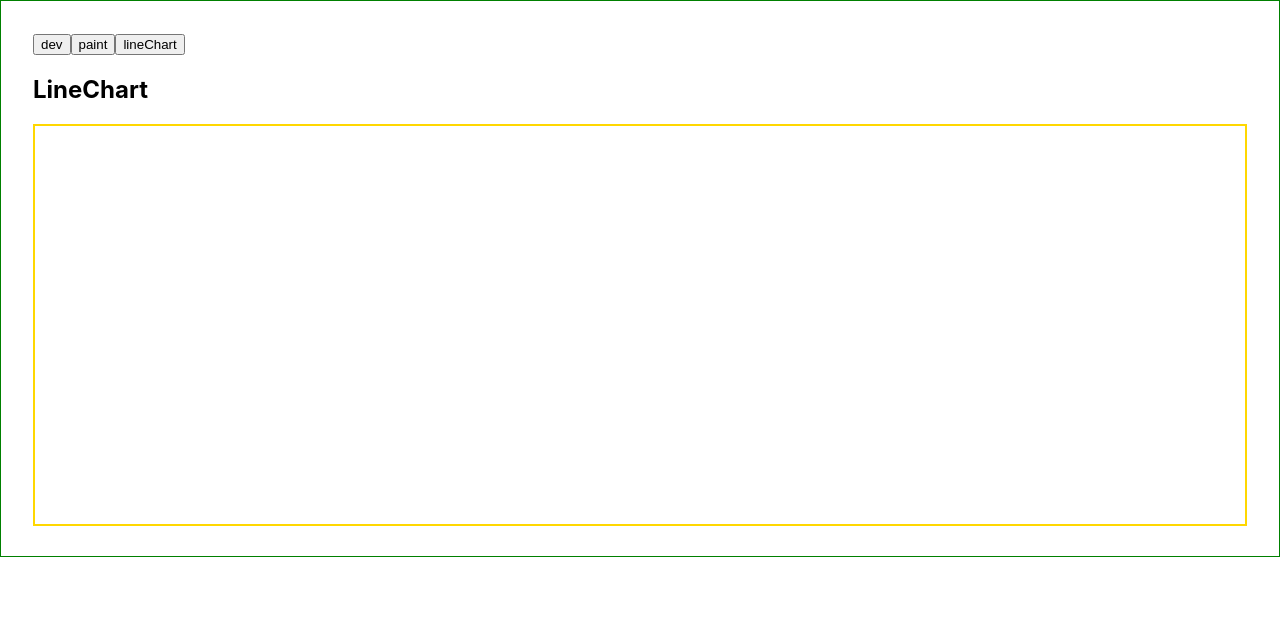
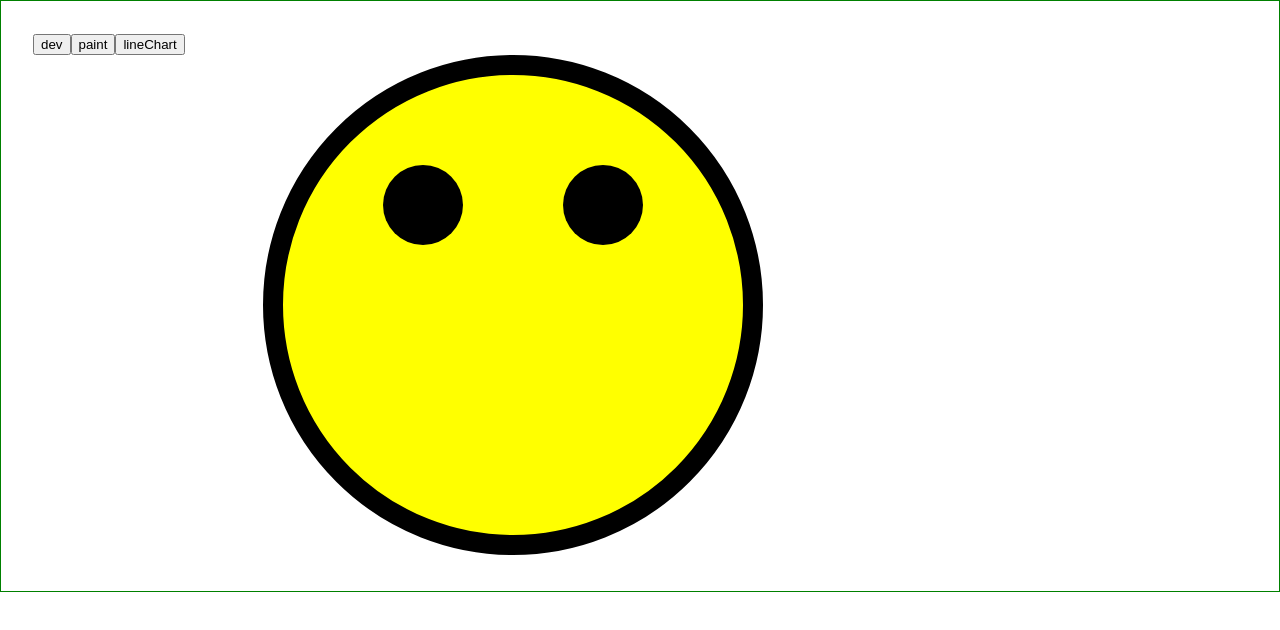
Before and after one commit to seung-ik/d3_pr, a React (Create React App) app: page /lineChart in a window 1280 px wide. Shown: the top 630 px of the page. Built offline with nearby package versions, Linux system fonts and the light colour scheme.

Commit message:
draw arc shape

```diff
--- a/src/components/LineChart.tsx
+++ b/src/components/LineChart.tsx
@@ -1,7 +1,8 @@
-import React, { useEffect, useRef, useState } from 'react'
+import React, { useEffect, useRef, useState } from 'react';
 import styled from 'styled-components';
 import * as d3 from 'd3';
 import { LineData } from '../mock/lineData';
+import { arc } from 'd3';
 
 const Chart = styled('div')<{ height: number }>`
   width: 100%;
@@ -11,41 +12,39 @@ const Chart = styled('div')<{ height: number }>`
 interface Props {
   height: number;
   values: any;
-};
+}
 
-const LineChart: React.FC<Props> = ({ height, values }) => {
-  const divRef = useRef<HTMLDivElement>(null);
-  const [graphHeight, setGraphHeight] = useState<number>(height);
-
-  const margin = { top: 20, right: 30, bottom: 30, left: 40 };
+const LineChart: React.FC<Props> = ({ values }) => {
+  const smileRef = useRef(null);
+  const width = 960;
+  const height = 500;
+  const centerX = width / 2;
+  const centerY = height / 2;
+  const strokeWidth = 20;
+  const eyeOffsetX = 90;
+  const eyeOffsetY = 100;
+  const eyeRadius = 40;
+  const mouthWidth = 20;
+  const mouthRadius = 140;
 
   useEffect(() => {
-    const currentElement = divRef.current;
-
-    const chartWidth = currentElement?.offsetWidth as number;
-    const chartHeight = graphHeight;
-
-    const documentElement = d3
-      .select(currentElement)
-      .call((g) => g.select('svg').remove())
-      .append('svg')
-      .attr('viewBox', `0,0,${chartWidth},${chartHeight}`)
-      .style('border', '2px solid gold');
-
-    const parseDate: (dateString: string) => Date | null = d3.timeParse('%Y-%m-%d');
-    const data: LineData[] = values.map(({ d, v }:LineData)=>{
-      return { d: parseDate(d), v };
-    });
-    console.log(values,data);
+    d3.arc(smileRef.current)
+      .innerRadius(mouthRadius)
+      .outerRadius(mouthRadius + mouthWidth)
+      .startAngle(Math.PI / 2)
+      .endAngle((Math.PI * 3) / 2);
   }, []);
 
-
   return (
-    <>
-      <h2>LineChart</h2>
-      <Chart ref={divRef} height={height} />
-    </>
+    <svg width={width} height={height}>
+      <g transform={`translate(${centerX},${centerY})`}>
+        <circle r={centerY - strokeWidth / 2} fill="yellow" stroke="black" stroke-width={strokeWidth} />
+        <circle cx={-eyeOffsetX} cy={-eyeOffsetY} r={eyeRadius} />
+        <circle cx={eyeOffsetX} cy={-eyeOffsetY} r={eyeRadius} />
+        <path ref={smileRef} />
+      </g>
+    </svg>
   );
 };
 
-export default LineChart
+export default LineChart;
```
Also changed, not shown: src/components/Paint.tsx (+5 -10 lines).
